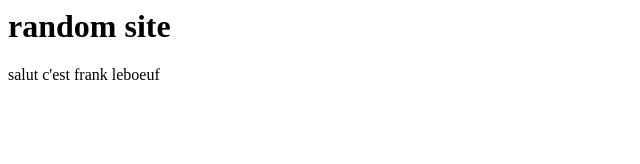
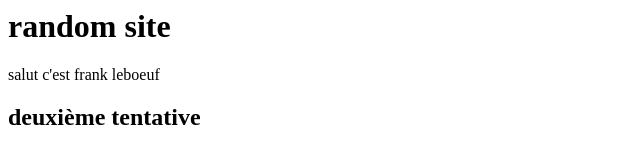
Before and after one commit to mbelveze/random-site, a plain HTML site: page index.html in a window 1280 px wide. Shown: the whole page, without its empty margins (0-640 px from the left). Drawn offline with Linux system fonts and the light colour scheme.

Commit message:
ajout h2

```diff
--- a/index.html
+++ b/index.html
@@ -3,3 +3,5 @@
 <h1>random site</h1>
 <p></p>
 <p>salut c'est frank leboeuf</p>
+
+<h2>deuxième tentative</h2>
```
